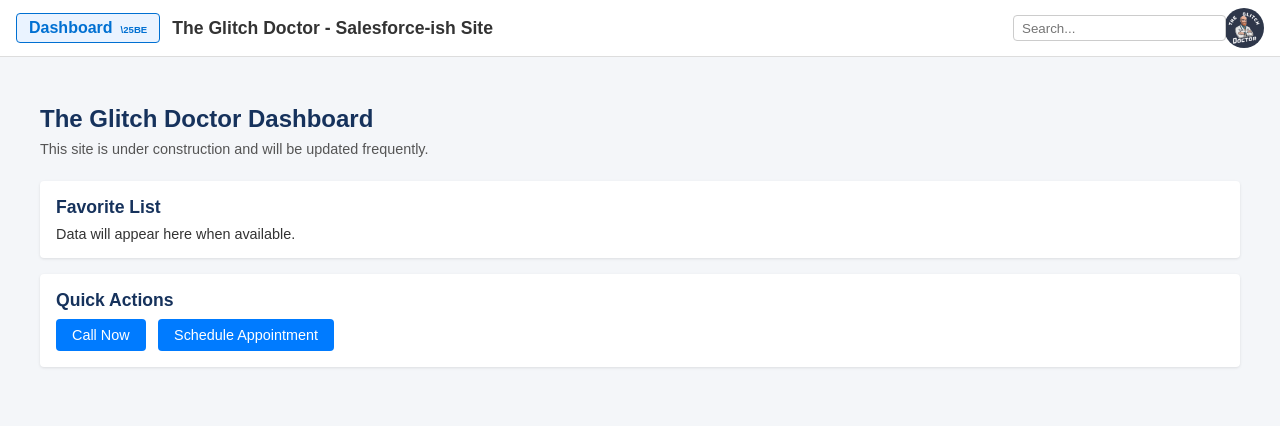
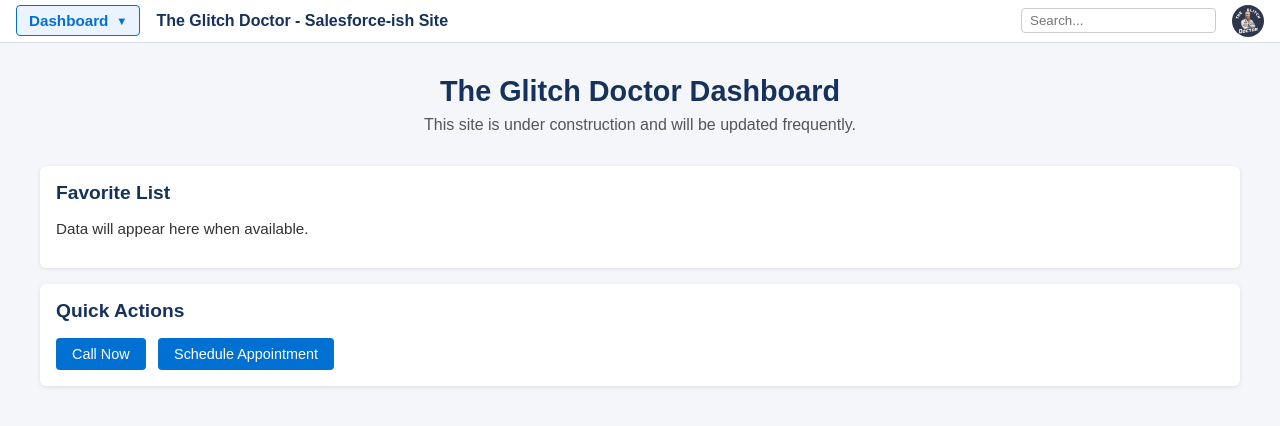
Before and after one commit to TheGlitchDr/theglitchdoctor.github.io, a plain HTML site: page index.html in a window 1280 px wide. Drawn offline with Linux system fonts and the light colour scheme.

Commit message:
Update index.html

```diff
--- a/index.html
+++ b/index.html
@@ -8,183 +8,187 @@
     body {
       margin: 0;
       font-family: Arial, sans-serif;
-      background-color: #f4f6f9; /* light gray background similar to Salesforce Lightning */
+      background-color: #f4f6f9;
       color: #333;
     }
-    /* Top Navigation Bar */
-    .top-bar {
-      background-color: #fff;
-      border-bottom: 1px solid #ddd;
-      padding: 0.5rem 1rem;
+
+    /* Navigation Bar */
+    .navbar {
+      background: #fff;
+      border-bottom: 1px solid #d8dde6;
       display: flex;
       align-items: center;
-      justify-content: space-between;
+      padding: 0.3rem 1rem;
     }
-    /* Nav left (Dashboard dropdown and site title) */
+
     .nav-left {
       display: flex;
       align-items: center;
     }
-    .nav-left .dropdown-toggle {
-      background-color: #fff;
-      border: 1px solid #ccc;
-      border-radius: 0.25rem;
-      padding: 0.3rem 0.75rem;
-      font-size: 1rem;
-      color: #333;
+
+    .tab-button {
+      background: #f3f6f9;
+      border: 1px solid #d8dde6;
+      padding: 6px 12px;
+      border-radius: 4px;
+      font-size: 0.95rem;
+      color: #16325c;
+      font-weight: bold;
       cursor: pointer;
-      margin-right: 0.75rem;
       position: relative;
+      margin-right: 1rem;
+      display: flex;
+      align-items: center;
     }
-    .nav-left .dropdown-toggle::after {
-      content: "\\25BE"; /* down triangle arrow */
-      margin-left: 0.5rem;
-      font-size: 0.6rem;
-    }
-    .nav-left .dropdown-toggle.active {
-      background-color: #eaf3ff; /* light blue highlight when active */
+
+    .tab-button.active {
+      background: #eaf3ff;
       border-color: #0070d2;
       color: #0070d2;
-      font-weight: bold;
     }
-    .site-title {
-      font-size: 1.1rem;
-      font-weight: bold;
-      white-space: nowrap;
+
+    .tab-button::after {
+      content: "▼";
+      font-size: 0.7rem;
+      margin-left: 8px;
     }
-    /* Search bar */
-    .search-bar {
-      margin-right: 1rem;
-      flex-grow: 1;
-      max-width: 250px;
-      position: relative;
-    }
-    .search-bar input[type="text"] {
-      width: 100%;
-      padding: 0.3rem 0.5rem;
-      border: 1px solid #ccc;
-      border-radius: 0.25rem;
-    }
-    /* Top right logo image */
-    .logo {
-      height: 40px;
-      width: auto;
-      border-radius: 50%;
-    }
-    /* Dropdown menu styling */
+
     .dropdown-menu {
       position: absolute;
       top: 100%;
       left: 0;
-      background-color: #fff;
-      border: 1px solid #ddd;
-      border-radius: 0.25rem;
-      box-shadow: 0 2px 4px rgba(0,0,0,0.1);
-      width: 200px;
+      background: #fff;
+      border: 1px solid #d8dde6;
+      box-shadow: 0 2px 6px rgba(0,0,0,0.15);
+      margin-top: 4px;
+      border-radius: 4px;
       display: none;
-      z-index: 1000;
-      padding: 0.5rem 0;
+      min-width: 180px;
+      z-index: 999;
     }
+
     .dropdown-menu.show {
       display: block;
     }
+
     .dropdown-menu a {
       display: block;
-      padding: 0.4rem 1rem;
+      padding: 8px 12px;
       text-decoration: none;
-      color: #333;
-      font-size: 0.95rem;
+      color: #16325c;
+      font-size: 0.9rem;
     }
+
     .dropdown-menu a:hover {
       background-color: #f4f6f9;
     }
-    .dropdown-menu a.active {
+
+    .site-title {
       font-weight: bold;
-      color: #0070d2;
-      background-color: #eaf3ff;
+      font-size: 1rem;
+      color: #16325c;
+      white-space: nowrap;
     }
-    /* Main content container */
+
+    .search-bar {
+      margin-left: auto;
+      margin-right: 1rem;
+    }
+
+    .search-bar input {
+      padding: 4px 8px;
+      border: 1px solid #ccc;
+      border-radius: 4px;
+    }
+
+    .logo {
+      height: 32px;
+      width: 32px;
+      border-radius: 50%;
+    }
+
+    /* Main Content */
     .container {
       max-width: 1200px;
-      margin: 0 auto;
-      padding: 1rem;
+      margin: 2rem auto 0 auto;
+      padding: 0 1rem;
     }
+
     .page-header {
-      margin: 2rem 0 1.5rem;
+      margin-bottom: 2rem;
+      text-align: center;
     }
+
     .page-header h1 {
       margin: 0;
-      font-size: 1.5rem;
-      color: #16325c; /* dark slate color for heading */
+      font-size: 1.8rem;
+      color: #16325c;
     }
+
     .page-header p {
-      margin: 0.5rem 0 0;
-      font-size: 0.9rem;
+      margin-top: 0.5rem;
       color: #555;
     }
-    /* Card layout for sections */
+
     .cards {
       display: flex;
       flex-wrap: wrap;
       gap: 1rem;
     }
+
     .card {
-      background-color: #fff;
-      border-radius: 0.25rem;
-      box-shadow: 0 1px 3px rgba(0,0,0,0.1);
+      flex: 1 1 calc(50% - 1rem);
+      background: #fff;
+      border-radius: 6px;
+      box-shadow: 0 1px 4px rgba(0,0,0,0.1);
       padding: 1rem;
-      flex: 1 1 calc(50% - 1rem);
     }
+
     .card h2 {
-      font-size: 1.1rem;
       margin-top: 0;
-      margin-bottom: 0.5rem;
       color: #16325c;
+      font-size: 1.2rem;
     }
+
     .card p {
-      font-size: 0.9rem;
       color: #333;
-      margin: 0;
+      font-size: 0.95rem;
     }
-    /* Quick Actions section buttons */
+
     .quick-actions button {
-      background-color: #007bff;
+      margin-right: 0.5rem;
+      background: #0070d2;
       border: none;
-      color: #fff;
+      color: white;
       padding: 0.5rem 1rem;
-      margin-right: 0.5rem;
-      border-radius: 0.25rem;
+      border-radius: 4px;
       font-size: 0.9rem;
       cursor: pointer;
     }
-    .quick-actions button:last-child {
-      margin-right: 0;
+
+    .quick-actions button:hover {
+      background: #005fb2;
     }
-    .quick-actions button:hover {
-      background-color: #0056b3;
+
+    @media (max-width: 768px) {
+      .cards {
+        flex-direction: column;
       }
-    /* Responsive adjustments for mobile */
-    @media (max-width: 768px) {
       .search-bar {
-        display: none; /* hide search on small screens */
-      }
-      .site-title {
-        display: none; /* hide site title on small screens */
-      }
-      .card {
-        flex: 1 1 100%;
+        display: none;
       }
     }
   </style>
 </head>
 <body>
-  <!-- Top Navigation Bar -->
-  <header class="top-bar">
+
+<!-- Navbar -->
+<header class="navbar">
   <div class="nav-left">
     <div class="dropdown">
-        <button id="navDropdownButton" class="dropdown-toggle active">Dashboard</button>
-        <div id="navDropdownMenu" class="dropdown-menu">
-          <a href="#" class="active">Dashboard</a>
+      <button id="tabButton" class="tab-button active">Dashboard</button>
+      <div id="dropdownMenu" class="dropdown-menu">
+        <a href="#">Dashboard</a>
         <a href="#">Calendar</a>
         <a href="#">Tasks</a>
         <a href="#">Clients</a>
@@ -193,12 +197,10 @@
     </div>
     <div class="site-title">The Glitch Doctor - Salesforce-ish Site</div>
   </div>
-    <div class="nav-right" style="display:flex; align-items:center;">
   <div class="search-bar">
     <input type="text" placeholder="Search..." />
   </div>
-      <img src="GlitchDoctor_NoBackground.png" alt="Glitch Doctor Logo" class="logo" />
-    </div>
+  <img src="GlitchDoctor_NoBackground.png" class="logo" alt="Glitch Doctor Logo" />
 </header>
 
 <!-- Main Content -->
@@ -207,6 +209,7 @@
     <h1>The Glitch Doctor Dashboard</h1>
     <p>This site is under construction and will be updated frequently.</p>
   </div>
+
   <div class="cards">
     <div class="card">
       <h2>Favorite List</h2>
@@ -220,19 +223,21 @@
   </div>
 </main>
 
-  <!-- Script for dropdown functionality -->
 <script>
-    document.addEventListener('click', function(event) {
-      var dropdownButton = document.getElementById('navDropdownButton');
-      var dropdownMenu = document.getElementById('navDropdownMenu');
-      if (dropdownButton.contains(event.target)) {
-        // Toggle the dropdown menu when clicking the Dashboard button
+  const tabButton = document.getElementById('tabButton');
+  const dropdownMenu = document.getElementById('dropdownMenu');
+
+  tabButton.addEventListener('click', function (e) {
+    e.stopPropagation();
     dropdownMenu.classList.toggle('show');
-      } else {
-        // Close the dropdown menu for any click outside or on a menu item
+  });
+
+  window.addEventListener('click', function (e) {
+    if (!tabButton.contains(e.target)) {
       dropdownMenu.classList.remove('show');
     }
   });
 </script>
+
 </body>
 </html>
```
Lines whose indentation alone changed are shown as unchanged.
